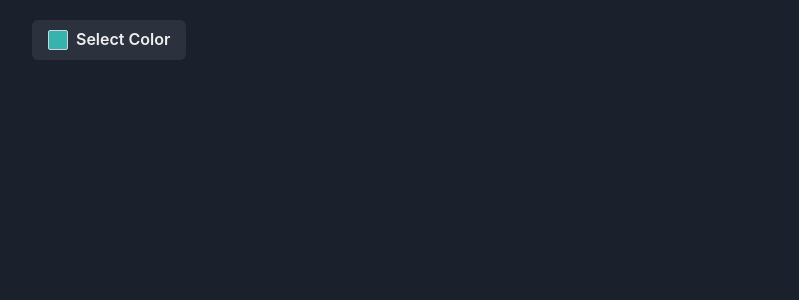
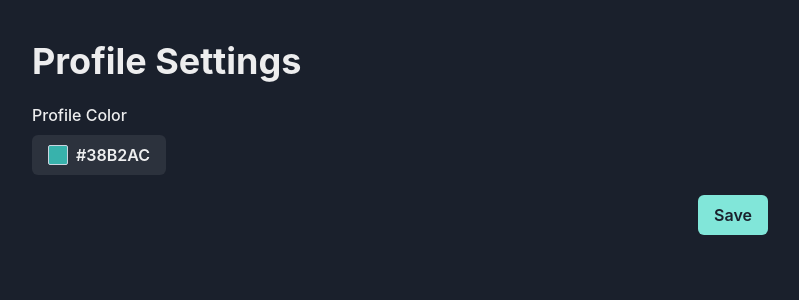
Before and after one commit to itta611/3d-colorpicker, a Next.js app: page / in a window 1280 px wide. Shown: the top 300 px of the page, without its empty margins (240-1039 px from the left). Built offline with nearby package versions, Linux system fonts and the light colour scheme.

Commit message:
add save button

```diff
--- a/components/ColorPicker3d.jsx
+++ b/components/ColorPicker3d.jsx
@@ -39,7 +39,7 @@ function ColorPicker3d() {
   return (
     <Popover isLazy>
       <PopoverTrigger>
-        <Button leftIcon={<ColorBox currentColor={currentColor} />}>Select Color</Button>
+        <Button leftIcon={<ColorBox currentColor={currentColor} />}>{currentColor}</Button>
       </PopoverTrigger>
       <PopoverContent>
         <PopoverArrow />
--- a/pages/index.js
+++ b/pages/index.js
@@ -1,12 +1,19 @@
-import { Container, FormControl } from '@chakra-ui/react';
+import { Container, Box, FormControl, FormLabel, Heading, Button } from '@chakra-ui/react';
 import ColorPicker3d from '../components/ColorPicker3d';
 
 function Index() {
   return (
-    <Container minW="container.md" pt={5}>
+    <Container minW="container.md" pt={10}>
+      <Heading as="h2" mb={5}>
+        Profile Settings
+      </Heading>
       <FormControl>
-        <ColorPicker3d defaultColor={'#000'} />
+        <FormLabel htmlFor="profile-color">Profile Color</FormLabel>
+        <ColorPicker3d defaultColor={'#000'} id="profile-color" />
       </FormControl>
+      <Box mt={5} display="flex" flexDir="row-reverse">
+        <Button colorScheme="teal">Save</Button>
+      </Box>
     </Container>
   );
 }
```
